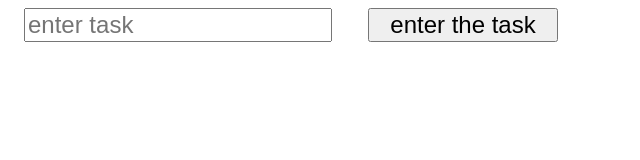
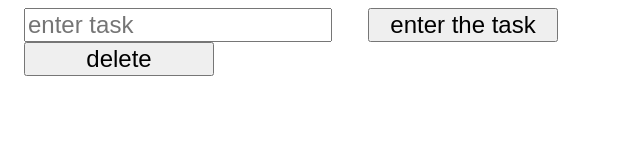
Before and after one commit to Gursharan-s/Winter-camp, a plain HTML site: page prerequisite/warmup/day5/indwx.html in a window 1280 px wide. Both pictures are taken after a click on the button "enter the task". Shown: the whole page, without its empty margins (0-640 px from the left). Drawn offline with Linux system fonts and the light colour scheme.

Commit message:
Fix task function to improve task creation and update delete functionality

```diff
--- a/prerequisite/warmup/day5/index.js
+++ b/prerequisite/warmup/day5/index.js
@@ -35,22 +35,28 @@ function task() {
 
     const goal = document.getElementById("input");
     const achive = goal.value;
+    goal.value = "";
 
     const divs = document.createElement("div");
+    divs.id = "task" + index;
 
-    const spans = document.getElementById("span");
-    spans.innerHTML = goal;
+    const spans = document.createElement("span");
+    spans.innerHTML = achive;
 
     divs.appendChild(spans);
 
     const addbut = document.createElement("button");
-    addbut.innerHTML = "delet";
-    addbut.setAttribute("onclick" , delet(" + index +"));
+    addbut.innerHTML = "delete";
+    addbut.setAttribute("onclick", "delet(" + index + ")");
 
-    addbut.append(goal);
+    divs.appendChild(addbut);
+
+    document.getElementById("todo").appendChild(divs);
+    index = index + 1;
 
 }
 
 function delet(ind) {
-
+    const delet = document.getElementById("task" + ind);
+    delet.parentElement.removeChild(delet);
 }
--- a/prerequisite/warmup/day5/indwx.html
+++ b/prerequisite/warmup/day5/indwx.html
@@ -16,7 +16,7 @@
     </div> -->
 
     <input  id="input" type="text" placeholder="enter task">
-    <button onclick="">enter the task</button>
+    <button onclick="task()">enter the task</button>
     <div id="todo">
 
     </div>
```
